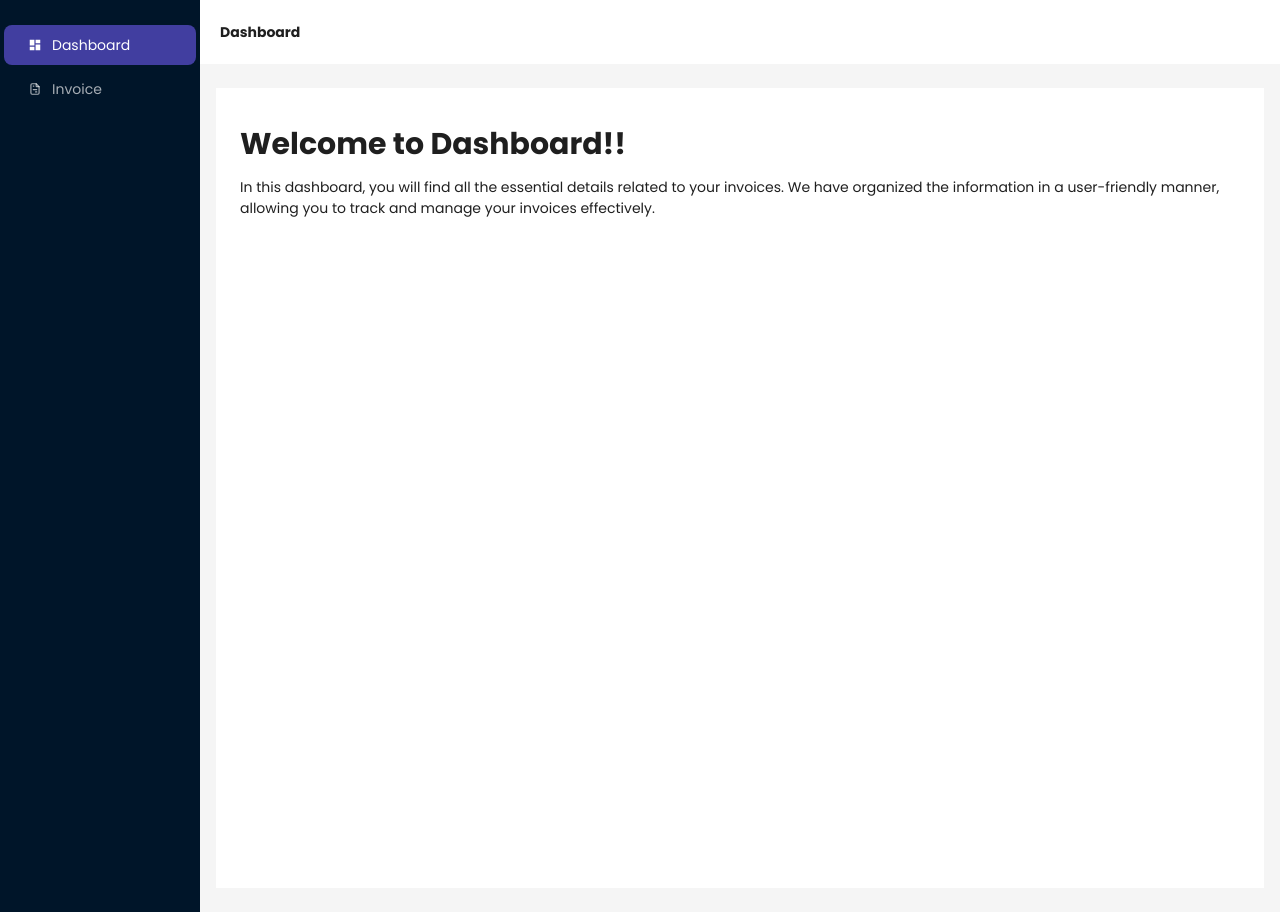
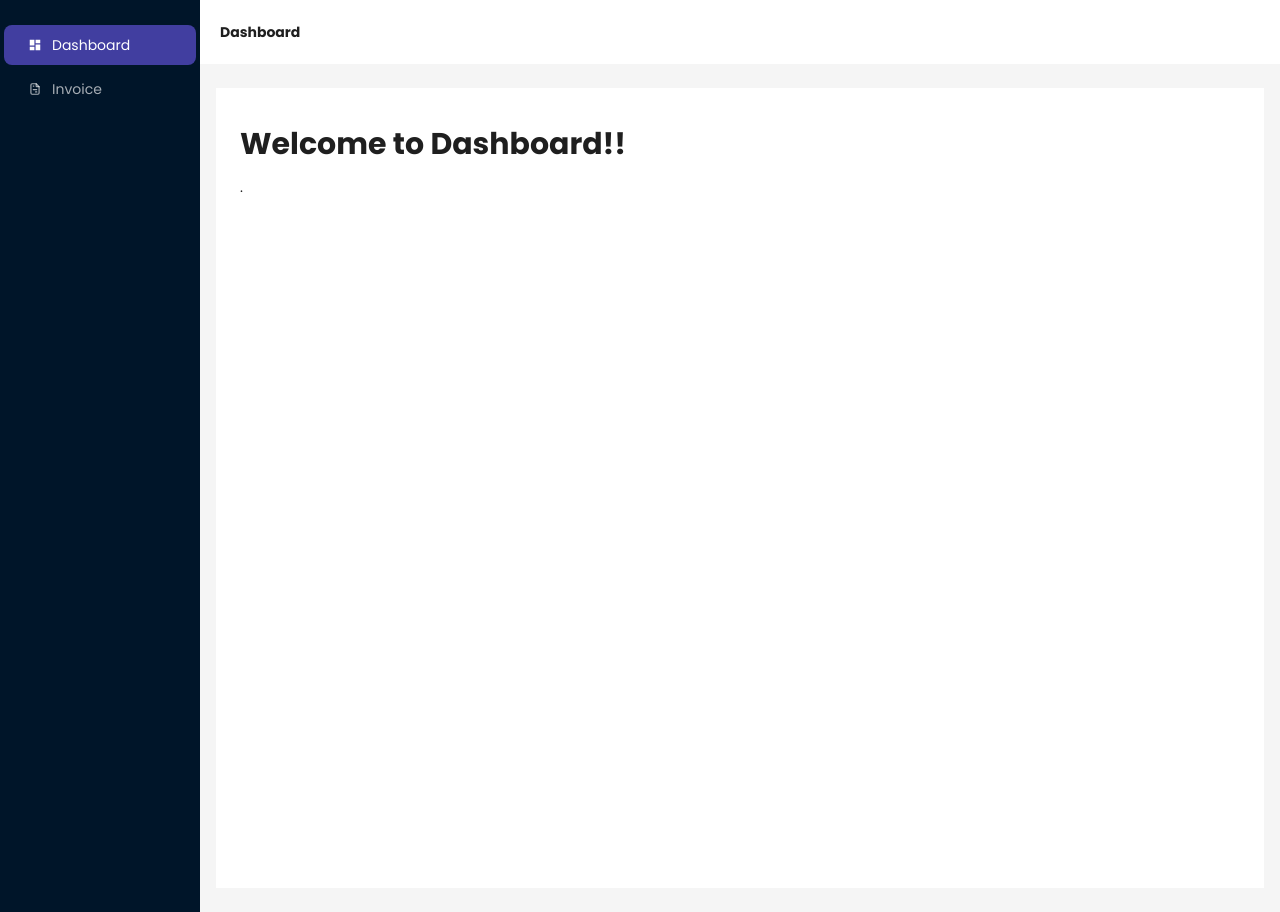
Before and after one commit to ammarabrahani/E.ocean-Frontend-Task, a React (Create React App) app: page / in a window 1280 px wide. Built offline with nearby package versions, Linux system fonts and the light colour scheme.

Commit message:
remove text

```diff
--- a/src/Layouts/Dashboard.js
+++ b/src/Layouts/Dashboard.js
@@ -64,12 +64,7 @@ const Dashboard = () => {
           {location.pathname === "/" ? (
             <div className="main_dashboard">
               <h1 className="main_title">Welcome to Dashboard!!</h1>
-              <p>
-                In this dashboard, you will find all the essential details
-                related to your invoices. We have organized the information in a
-                user-friendly manner, allowing you to track and manage your
-                invoices effectively.
-              </p>
+              <p>.</p>
             </div>
           ) : location.pathname === "/invoice" ? (
             <Outlet />
```
